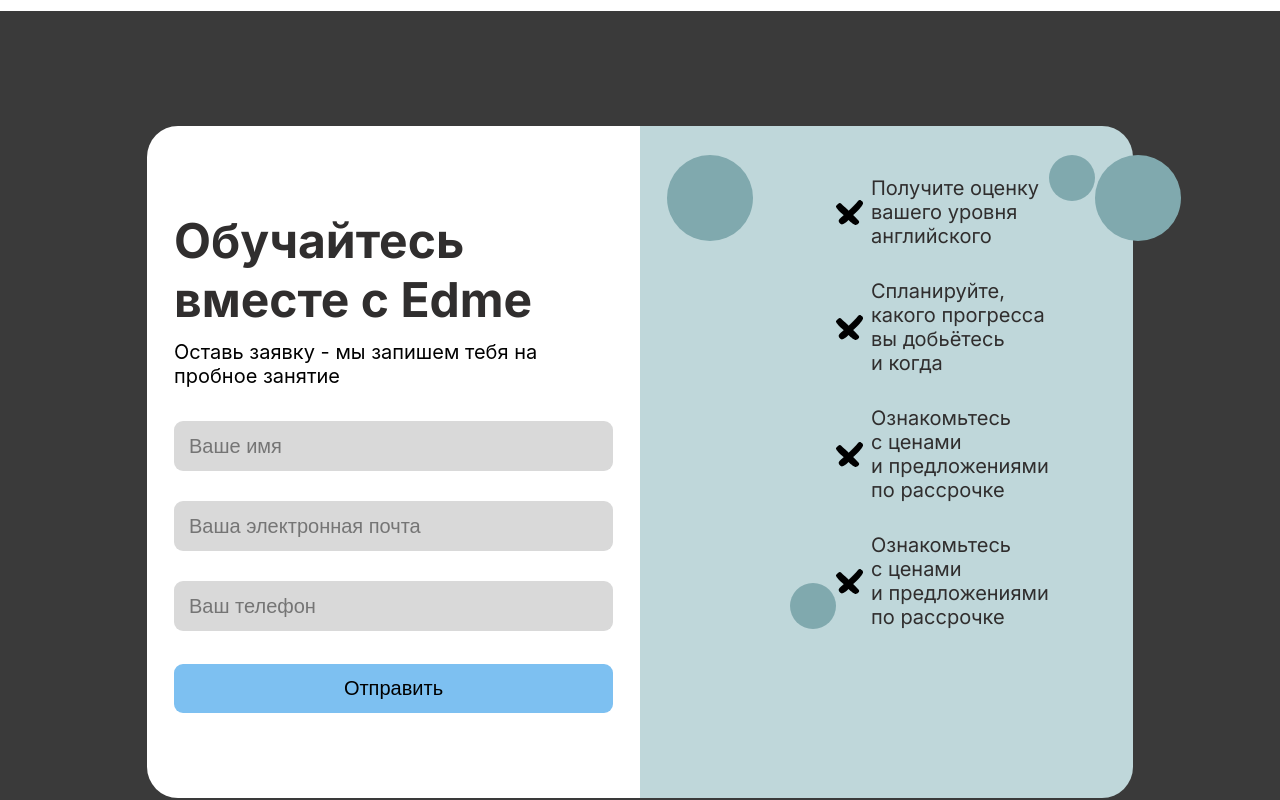
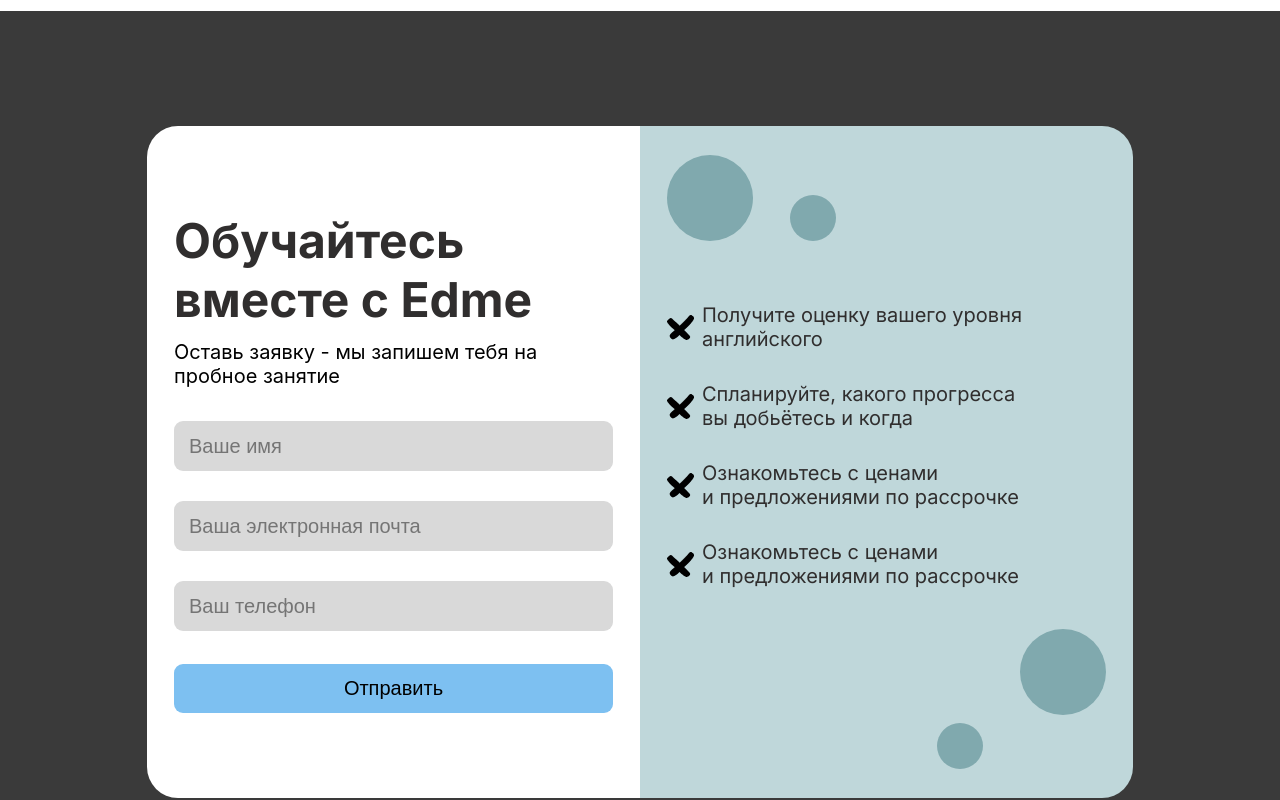
Before and after one commit to nikitazapekin/english-courses-app, a React (Create React App) app: page / in a window 1280 px wide. Shown: the part 2080-2880 px from the top of the page. Built offline with nearby package versions, Linux system fonts and the light colour scheme.

Commit message:
form layout

```diff
--- a/src/components/JoinTrial/JoinTrial.module.scss
+++ b/src/components/JoinTrial/JoinTrial.module.scss
@@ -11,6 +11,8 @@
         justify-content: center;
         display: grid;
         grid-template-columns: minmax(200px, 493px) minmax(200px, 493px);
+        //  background-color: purple;
+        //   height: 100%;
 
     }
 
@@ -20,6 +22,87 @@
         background-color: $white;
         padding: 85px 27px;
     }
+
+
+    &__info {
+        background-color: $blue;
+        border-top-right-radius: 31px;
+        border-bottom-right-radius: 31px;
+        padding: 29px 27px;
+        height: 100%;
+        overflow: hidden;
+        position: relative;
+    }
+
+    &__content {
+        display: flex;
+        flex-direction: column;
+        justify-content: space-between;
+
+        height: 100%;
+
+
+
+
+    }
+
+    &__decor {
+        display: flex;
+        column-gap: 37px;
+
+    }
+
+    &__decorBottom {
+        align-self: flex-end;
+    }
+
+    &__circle {
+        background-color: $circle;
+        border-radius: 50%;
+    }
+
+    &__circleB {
+        width: 86px;
+        height: 86px;
+
+        &:nth-child(2) {
+            margin-bottom: 54px;
+        }
+    }
+
+    &__circleS {
+        width: 46px;
+        height: 46px;
+    }
+
+    &__circleEnd {
+        align-self: flex-end;
+    }
+
+    &__list {
+        margin-top: 21px;
+        display: flex;
+        flex-direction: column;
+        row-gap: 31px;
+    }
+
+    &__item {
+        display: flex;
+        column-gap: 8px;
+    }
+
+    &__icon {
+        align-self: center;
+    }
+
+    &__text {
+        font-weight: 400;
+        @include fontSize(20px);
+        color: $black;
+        font-family: "Inter", sans-serif;
+    }
+
+    /*
 
     &__info {
         border-top-right-radius: 31px;
@@ -87,11 +170,11 @@
   // align-items: flex-end;
   //  align-self: flex-end;
    }
-
    &__content {
     display:  flex;
     flex-direction: row;
-   }
+}
+*/
 }
 
 
--- a/src/components/JoinTrial/JoinTrial.tsx
+++ b/src/components/JoinTrial/JoinTrial.tsx
@@ -34,19 +34,18 @@
 
 
                     <div className={styles.join__content}>
-
-                    <div className={`${styles.join__decor} ${styles.join__decorFirst}`}>
-                        <div className={`${styles.join__circle} ${styles.join__circleB}  `} />
-                        <div className={`${styles.join__circle} ${styles.join__circleS}  ${styles.join__circleEnd}`} />
+                        <div className={`${styles.join__decor}`}>
+                            <div className={`${styles.join__circle} ${styles.join__circleB}`} />
+                            <div className={`${styles.join__circle} ${styles.join__circleS} ${styles.join__circleEnd}`} />
                         </div>
 
 
                         <ul className={styles.join__list}>
-                        {list.map(item => (
-                            <li className={styles.join__item}>
+                            {list.map((item, index) => (
+                                <li key={index} className={styles.join__item} >
                                     <img src={Cross}
-                                    className={styles.join__image}
-                                    alt="icon"
+                                        className={styles.join__icon}
+                                        alt="Icon"
                                     />
                                     <p className={styles.join__text}>
                                         {item}
@@ -55,43 +54,16 @@
                             ))}
                         </ul>
 
-                    <div className={`${styles.join__decor}  ${styles.join__decorBottom}`}>
-                        {/*}  <img src={Bird}
-                            className={styles.join__bird}
-                            alt="Bird" />
-                            */}
-                        <div className={`${styles.join__circle} ${styles.join__circleS}`} />
+
+
+                        <div className={`${styles.join__decor} ${styles.join__decorBottom} `}>
+                            <div className={`${styles.join__circle} ${styles.join__circleS} ${styles.join__circleEnd}  `} />
                             <div className={`${styles.join__circle} ${styles.join__circleB}`} />
                         </div>
+
+
+
                     </div>
-
-                    {/*}
-                    <div className={`${styles.join__decor} ${styles.join__decorFirst}`}>
-                        <div className={`${styles.join__circle} ${styles.join__circleB}  `} />
-                        <div className={`${styles.join__circle} ${styles.join__circleS}  ${styles.join__circleEnd}`} />
-                    </div>
-
-                    <ul className={styles.join__list}>
-                        {list.map(item => (
-                            <li className={styles.join__item}>
-                                <img src={Cross}
-                                    className={styles.join__image}
-                                    alt="icon"
-                                />
-                                <p className={styles.join__text}>
-                                    {item}
-                                </p>
-                            </li>
-                        ))}
-                    </ul>
-                    <div className={`${styles.join__decor}  `}>
-                        <img src={Bird}
-                            className={styles.join__bird}
-                            alt="Bird" />
-                        <div className={`${styles.join__circle} ${styles.join__circleS}`} />
-                        <div className={`${styles.join__circle} ${styles.join__circleB}`} />
-                    </div>
-*/}
                 </div>
             </div>
         </div>
```
Lines whose indentation alone changed are shown as unchanged.
